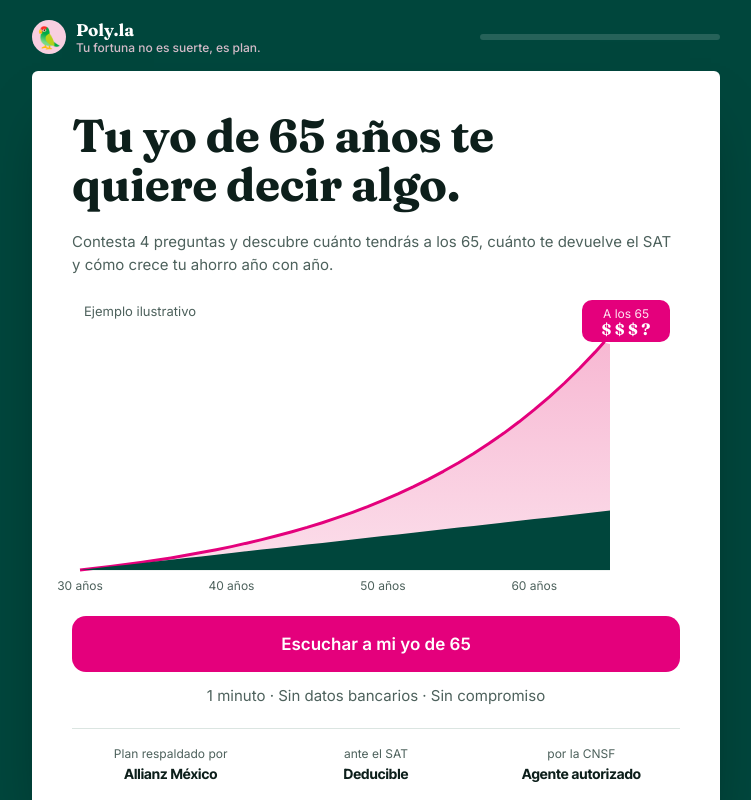
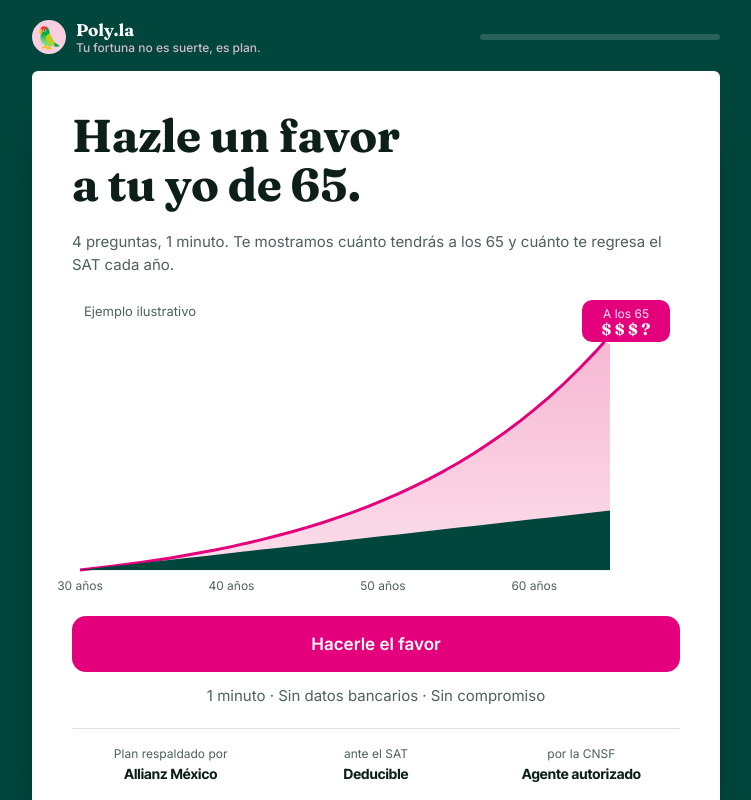
Before and after one commit to stajulian5/poly-retiro, a plain HTML site: page index.html in a window 1280 px wide. Shown: the top 800 px of the page, without its empty margins (264-1015 px from the left). Drawn offline with Linux system fonts and the light colour scheme.

Commit message:
Nuevo titular: Hazle un favor a tu yo de 65
Co-Authored-By: Claude Opus 5.5 <noreply@anthropic.com>
Claude-Session: https://claude.ai/code/session_01Fs5Ey6HQULdy9zAwxMFUv2

```diff
--- a/index.html
+++ b/index.html
@@ -8,7 +8,7 @@
 <meta property="og:url" content="https://stajulian5.github.io/poly-retiro/">
 <meta property="og:type" content="website">
 <meta property="og:site_name" content="Poly.la">
-<meta property="og:title" content="¿Qué te diría tu yo de 65?">
+<meta property="og:title" content="Hazle un favor a tu yo de 65.">
 <meta property="og:description" content="Descubre en 1 minuto cuánto tendrás a los 65 y cuánto te devuelve el SAT. Tu fortuna no es suerte, es plan.">
 <meta property="og:image" content="https://stajulian5.github.io/poly-retiro/og.png">
 <meta property="og:image:width" content="1200"><meta property="og:image:height" content="630">
@@ -142,10 +142,10 @@ details ul{padding-left:20px;color:var(--mute);font-size:15px;margin:4px 0}detai
 
  <!-- 0 · Teaser -->
  <section class="step on" data-s="0">
-  <h1 id="hello">Tu yo de 65 años te quiere decir algo.</h1>
-  <p class="hint" id="helloSub">Contesta 4 preguntas y descubre cuánto tendrás a los 65, cuánto te devuelve el SAT y cómo crece tu ahorro año con año.</p>
+  <h1 id="hello">Hazle un favor a tu yo de 65.</h1>
+  <p class="hint" id="helloSub">4 preguntas, 1 minuto. Te mostramos cuánto tendrás a los 65 y cuánto te regresa el SAT cada año.</p>
   <div class="fig"><svg id="teaser" role="img" aria-label="Ejemplo de cómo crece un ahorro para el retiro"></svg></div>
-  <button class="cta" data-go="1">Escuchar a mi yo de 65</button>
+  <button class="cta" data-go="1">Hacerle el favor</button>
   <p class="hint" style="text-align:center;margin-top:-8px">1 minuto · Sin datos bancarios · Sin compromiso</p>
   <div class="trust"><span><b>Allianz México</b>Plan respaldado por</span><span><b>Deducible</b>ante el SAT</span><span><b>Agente autorizado</b>por la CNSF</span></div>
  </section>
@@ -532,7 +532,7 @@ $('advName').textContent=adv.name;$('advRole').textContent=adv.role;$('advCed').
 $('avatar').innerHTML=adv.photo?`<img src="${encodeURI(adv.photo)}" alt="${adv.name}">`:ini;
 $('waBtnTxt').textContent=`Escribirle a ${first} por WhatsApp`;$('waBtn2').textContent=`Escribirle a ${first} por WhatsApp`;
 $('privacy').href=CONFIG.privacyUrl;
-if(lead.name){$('hello').textContent=`${lead.name}, tu yo de 65 años te quiere decir algo.`;$('fTitle').textContent=`${lead.name}, ¿lo armamos juntos?`}
+if(lead.name){$('hello').textContent=`${lead.name}, hazle un favor a tu yo de 65.`;$('fTitle').textContent=`${lead.name}, ¿lo armamos juntos?`}
 
 const hi=()=>`Hola ${adv.name.split(' ')[0]}${lead.name?', soy '+lead.name:''}.`;
 const waText=()=>{const r=res;if(!r)return `${hi()} Tengo una pregunta sobre el plan de retiro.${lead.id?'\nRef: '+lead.id:''}`;return `${hi()} Hice mi cálculo de retiro:
```
Also changed, not shown: og.png.
